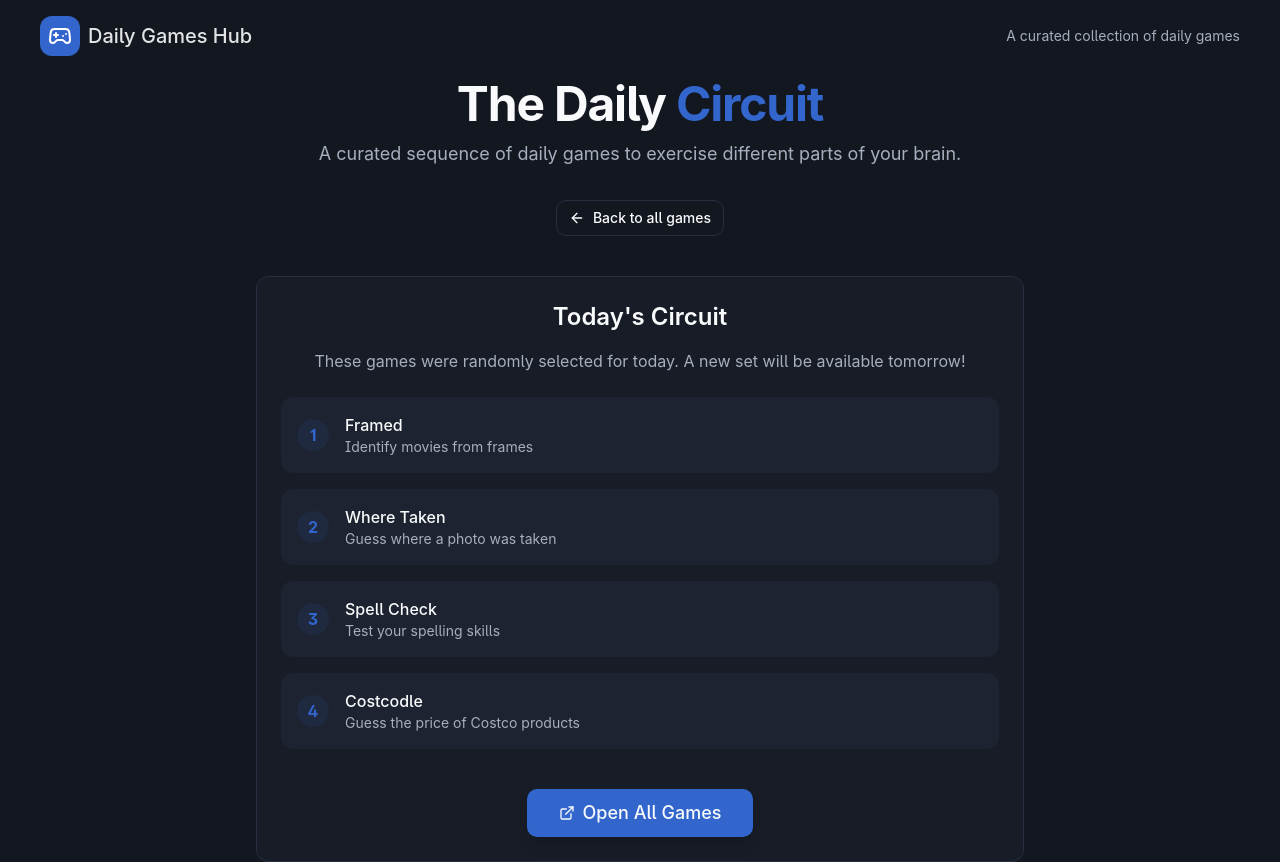
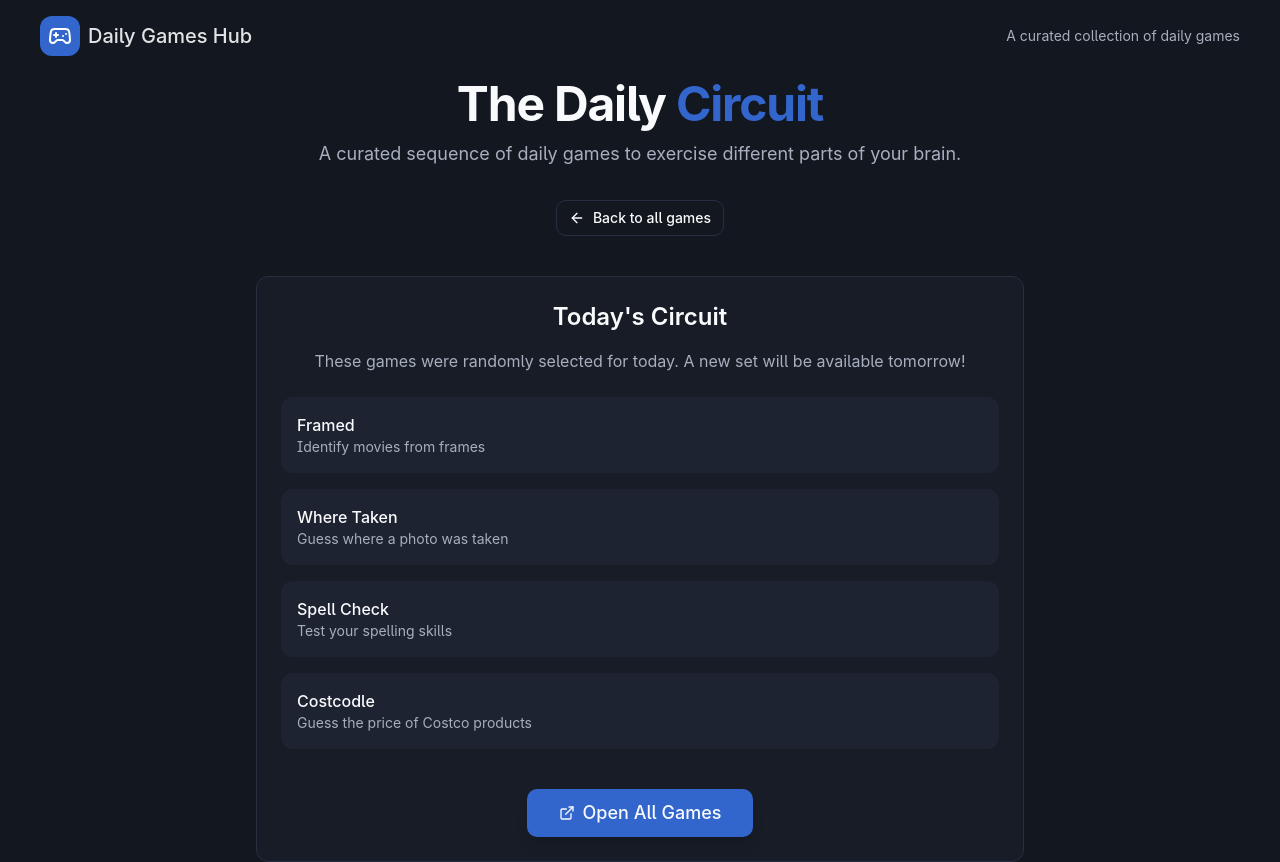
Before and after one commit to camiscool1/daily-gaming-gateway, a React (Vite) app: page /daily-circuit in a window 1280 px wide. Shown: the top 862 px of the page. Built offline with nearby package versions, Linux system fonts and the light colour scheme.

Commit message:
Remove numbering from circuit page
Removes the numbered list from the daily circuit page, as the order of games does not matter.

```diff
--- a/src/pages/DailyCircuit.tsx
+++ b/src/pages/DailyCircuit.tsx
@@ -80,17 +80,16 @@ const DailyCircuit = () => {
                 </p>
 
                 <div className="space-y-6">
-                  <ol className="space-y-4 text-left">
-                    {dailyGames.map((game, index) => (
+                  <ul className="space-y-4 text-left">
+                    {dailyGames.map((game) => (
                       <li key={game.id} className="p-4 bg-secondary rounded-lg flex items-center gap-4">
-                        <div className="bg-primary/10 text-primary font-bold rounded-full w-8 h-8 flex items-center justify-center">{index + 1}</div>
                         <div>
                           <h3 className="font-medium">{game.title}</h3>
                           <p className="text-sm text-muted-foreground">{game.description}</p>
                         </div>
                       </li>
                     ))}
-                  </ol>
+                  </ul>
 
                   <div className="pt-4 flex justify-center">
                     <Button
```
